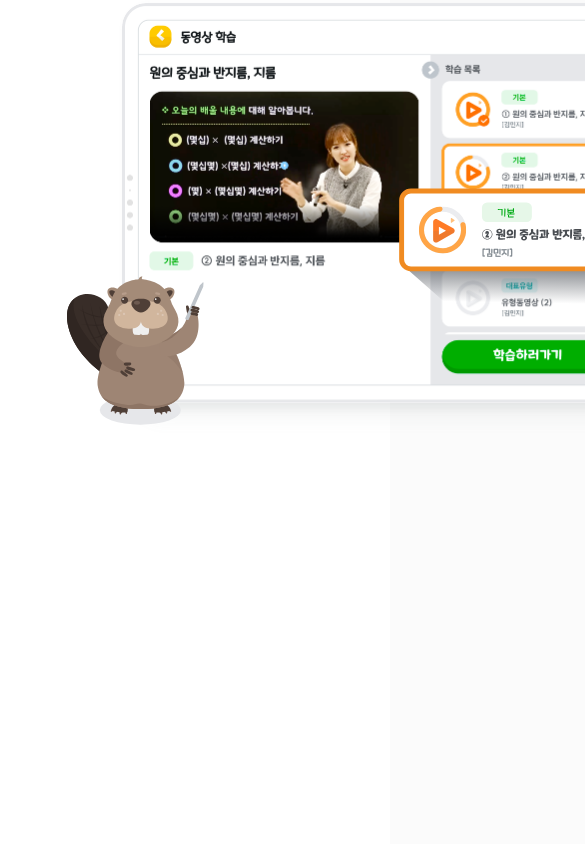
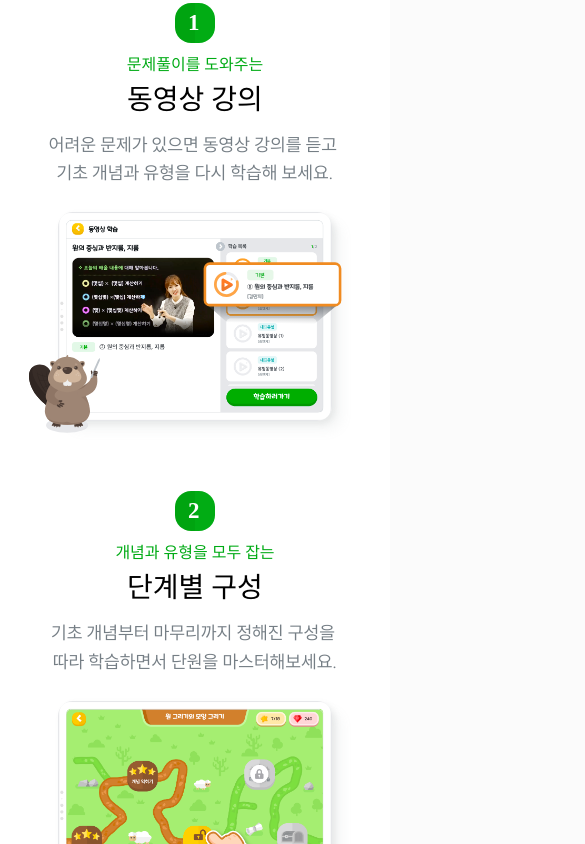
Before and after one commit to kimjihye058/holing, a React (Vite) app in the folder holingclone/: page / in a window 390 px wide. Shown: the part 2140-2984 px from the top of the page, 585 px wide, since content can reach past the window. Built offline with nearby package versions, Linux system fonts and the light colour scheme; a web font is replaced by a local one.

Commit message:
#16 Section3 steps 반응형

```diff
--- a/holingclone/src/components/Section3.tsx
+++ b/holingclone/src/components/Section3.tsx
@@ -1,121 +1,20 @@
 import styled from "styled-components";
 
 function Section3() {
-  const steps = [
-    {
-      id: 1,
-      bg: "/assets/images/steps/step1.png",
-      images: [
-        {
-          src: "/assets/images/steps/step1_beaver.svg",
-          alt: "step1비버",
-          style: {
-            position: "absolute" as const,
-            left: "-55px",
-            bottom: "-22px",
-          },
-        },
-        {
-          src: "/assets/images/steps/step1_overlay.svg",
-          alt: "step1오버레이",
-          style: {
-            position: "absolute" as const,
-            right: "-19px",
-            bottom: "96.08px",
-          },
-          width: 264,
-        },
-      ],
-      title1: "문제풀이를 도와주는",
-      title2: "동영상 강의",
-      desc: "어려운 문제가 있으면 동영상 강의를 듣고 기초 개념과 유형을 다시 학습해 보세요.",
-      type: "Step1",
-    },
-    {
-      id: 2,
-      bg: "/assets/images/steps/step2.png",
-      images: [
-        {
-          src: "/assets/images/steps/ruby.svg",
-          alt: "step2루비",
-          style: {
-            position: "absolute" as const,
-            right: "-73px",
-            bottom: "-30px",
-          },
-        },
-      ],
-      title1: "개념과 유형을 모두 잡는",
-      title2: "단계별 구성",
-      desc: "기초 개념부터 마무리까지 정해진 구성을 따라 학습하면서 단원을 마스터해보세요.",
-      type: "Step2",
-    },
-    {
-      id: 3,
-      bg: "/assets/images/steps/step3.png",
-      images: [],
-      title1: "실력을 업그레이드하는",
-      title2: "레벨업 학습",
-      desc: "레벨을 점점 올리면서 난이도 높은 문제를 풀고, 내 실력도 함께 높여보세요.",
-      type: "Step1",
-    },
-    {
-      id: 4,
-      bg: "/assets/images/steps/step4.png",
-      images: [
-        {
-          src: "/assets/images/steps/step4_beaver.svg",
-          alt: "step4비버",
-          style: {
-            position: "absolute" as const,
-            right: "-76px",
-            bottom: "-30px",
-          },
-        },
-      ],
-      title1: "취약유형을 클리어하는",
-      title2: "챌린지 학습",
-      desc: "AI 학습 분석으로 현재 실력을 진단하고, 부족한 유형을 보완해 보세요.",
-      type: "Step2",
-    },
-    {
-      id: 5,
-      bg: "/assets/images/steps/step5.png",
-      images: [
-        {
-          src: "/assets/images/steps/cloud.svg",
-          alt: "step5구름",
-          style: {
-            position: "absolute" as const,
-            left: "-32px",
-            bottom: "94px",
-          },
-        },
-        {
-          src: "/assets/images/steps/step5_beaver.svg",
-          alt: "step5비버",
-          style: {
-            position: "absolute" as const,
-            right: "-62px",
-            bottom: "-25px",
-          },
-        },
-      ],
-      title1: "의욕과 재미를 더하는",
-      title2: "학습 보상",
-      desc: `학습 목표를 달성해 루비를 모으고
-게임도 참여하면서 즐겁게 공부해 보세요.`,
-      type: "Step1",
-    },
-  ];
-
   return (
     <Third>
       <SpansDiv>
-        <Span1>초등 수학 공부, <MobileBr />아이가 잘 따라갈 수 있을까요?</Span1>
+        <Span1>
+          초등 수학 공부, <MobileBr />
+          아이가 잘 따라갈 수 있을까요?
+        </Span1>
         <Span2>
           홀링은
-          <Span2_1> 스스로 끝까지<MobileBr /> </Span2_1>
+          <Span2_1>
+            {" "}
+            스스로 끝까지
+            <MobileBr />{" "}
+          </Span2_1>
           해낼 수 있는
           <br />
           습관과 자신감을 길러줘요
@@ -123,28 +22,137 @@ function Section3() {
       </SpansDiv>
 
       <Steps>
-        {steps.map((step) => {
-          const StepWrapper = step.type === "Step1" ? Step1 : Step2;
-          return (
-            <StepWrapper key={step.id}>
-              <Photos style={{ backgroundImage: `url(${step.bg})` }}>
-                {step.images.map((img, idx) => (
-                  <img key={idx} {...img} />
-                ))}
+        {/* Step 1 */}
+        <Step1>
+          <Photos
+            style={{ backgroundImage: `url(/assets/images/steps/step1.png)` }}
+          >
+            <StepImage
+              src="/assets/images/steps/step1_beaver.svg"
+              alt="step1비버"
+              className="step1_beaver"
+            />
+            <StepImage
+              src="/assets/images/steps/step1_overlay.svg"
+              alt="step1오버레이"
+              className="step1_overlay"
+            />
           </Photos>
           <Descs>
             <StepNumber>
-                  <StepNumberSpan>{step.id}</StepNumberSpan>
+              <StepNumberSpan>1</StepNumberSpan>
             </StepNumber>
             <Desc1>
-                  <Desc1_1>{step.title1}</Desc1_1>
-                  <Desc1_2>{step.title2}</Desc1_2>
+              <Desc1_1>문제풀이를 도와주는</Desc1_1>
+              <Desc1_2>동영상 강의</Desc1_2>
             </Desc1>
-                <Desc2>{step.desc}</Desc2>
+            <Desc2>
+              어려운 문제가 있으면 동영상 강의를 듣고 기초 개념과 유형을 다시
+              학습해 보세요.
+            </Desc2>
           </Descs>
-            </StepWrapper>
-          );
-        })}
+        </Step1>
+
+        {/* Step 2 */}
+        <Step2>
+          <Photos
+            style={{ backgroundImage: `url(/assets/images/steps/step2.png)` }}
+          >
+            <StepImage
+              src="/assets/images/steps/ruby.svg"
+              alt="step2루비"
+              className="step2_ruby"
+            />
+          </Photos>
+          <Descs>
+            <StepNumber>
+              <StepNumberSpan>2</StepNumberSpan>
+            </StepNumber>
+            <Desc1>
+              <Desc1_1>개념과 유형을 모두 잡는</Desc1_1>
+              <Desc1_2>단계별 구성</Desc1_2>
+            </Desc1>
+            <Desc2>
+              기초 개념부터 마무리까지 정해진 구성을 따라 학습하면서 단원을
+              마스터해보세요.
+            </Desc2>
+          </Descs>
+        </Step2>
+
+        {/* Step 3 */}
+        <Step1>
+          <Photos
+            style={{ backgroundImage: `url(/assets/images/steps/step3.png)` }}
+          ></Photos>
+          <Descs>
+            <StepNumber>
+              <StepNumberSpan>3</StepNumberSpan>
+            </StepNumber>
+            <Desc1>
+              <Desc1_1>실력을 업그레이드하는</Desc1_1>
+              <Desc1_2>레벨업 학습</Desc1_2>
+            </Desc1>
+            <Desc2>
+              레벨을 점점 올리면서 난이도 높은 문제를 풀고, 내 실력도 함께
+              높여보세요.
+            </Desc2>
+          </Descs>
+        </Step1>
+
+        {/* Step 4 */}
+        <Step2>
+          <Photos
+            style={{ backgroundImage: `url(/assets/images/steps/step4.png)` }}
+          >
+            <StepImage
+              src="/assets/images/steps/step4_beaver.svg"
+              alt="step4비버"
+              className="step4_beaver"
+            />
+          </Photos>
+          <Descs>
+            <StepNumber>
+              <StepNumberSpan>4</StepNumberSpan>
+            </StepNumber>
+            <Desc1>
+              <Desc1_1>취약유형을 클리어하는</Desc1_1>
+              <Desc1_2>챌린지 학습</Desc1_2>
+            </Desc1>
+            <Desc2>
+              AI 학습 분석으로 현재 실력을 진단하고, 부족한 유형을 보완해
+              보세요.
+            </Desc2>
+          </Descs>
+        </Step2>
+
+        {/* Step 5 */}
+        <Step1>
+          <Photos
+            style={{ backgroundImage: `url(/assets/images/steps/step5.png)` }}
+          >
+            <StepImage
+              src="/assets/images/steps/cloud.svg"
+              alt="step5구름"
+              className="cloud"
+            />
+            <StepImage
+              src="/assets/images/steps/step5_beaver.svg"
+              alt="step5비버"
+              className="step5_beaver"
+            />
+          </Photos>
+          <Descs>
+            <StepNumber>
+              <StepNumberSpan>5</StepNumberSpan>
+            </StepNumber>
+            <Desc1>
+              <Desc1_1>의욕과 재미를 더하는</Desc1_1>
+              <Desc1_2>학습 보상</Desc1_2>
+            </Desc1>
+            <Desc2>{`학습 목표를 달성해 루비를 모으고
+게임도 참여하면서 즐겁게 공부해 보세요.`}</Desc2>
+          </Descs>
+        </Step1>
       </Steps>
     </Third>
   );
@@ -230,6 +238,69 @@ const MobileBr = styled.br`
   }
 `;
 
+export const StepImage = styled.img`
+  position: absolute;
+
+  &.step1_beaver {
+    left: -55px;
+    bottom: -22px;
+  }
+  &.step1_overlay {
+    width: 264px;
+    right: -19px;
+    top: 96.08px;
+  }
+  &.step2_ruby {
+    right: -73px;
+    bottom: -30px;
+  }
+  &.step4_beaver {
+    right: -76px;
+    bottom: -30px;
+  }
+  &.cloud {
+    left: -32px;
+    bottom: 94px;
+  }
+  &.step5_beaver {
+    right: -62px;
+    bottom: -25px;
+  }
+
+  @media (max-width: 800px) {
+    &.step1_beaver {
+      width: 79px;
+      left: -29px;
+      bottom: -11.5px;
+    }
+    &.step1_overlay {
+      width: 138.745px;
+      right: -10px;
+      top: 50px;
+    }
+    &.step2_ruby {
+      width: 84px;
+      right: -38px;
+      bottom: -15px;
+    }
+    &.step4_beaver {
+      width: 83px;
+      right: -40px;
+      bottom: -16px;
+    }
+    &.cloud {
+      width: 52.5px;
+      left: -16px;
+      bottom: 49px;
+    }
+    &.step5_beaver {
+      width: 150px;
+      right: -32.6px;
+      bottom: -13.3px;
+    }
+  }
+`;
+
 export const Steps = styled.div`
   display: flex;
   flex-direction: column;
@@ -238,6 +309,9 @@ export const Steps = styled.div`
   padding-left: 40px;
   padding-right: 40px;
   max-width: 1280px;
+  @media (max-width: 800px) {
+    gap: 70px;
+  }
 `;
 
 export const Step1 = styled.div`
@@ -247,6 +321,12 @@ export const Step1 = styled.div`
   align-items: flex-start;
   box-pack: start;
   justify-content: flex-start;
+  @media (max-width: 800px) {
+    flex-direction: column-reverse;
+    align-items: center;
+    justify-content: center;
+    gap: 24px;
+  }
 `;
 
 export const Step2 = styled.div`
@@ -256,6 +336,12 @@ export const Step2 = styled.div`
   align-items: flex-start;
   -webkit-box-pack: start;
   justify-content: flex-start;
+  @media (max-width: 800px) {
+    flex-direction: column-reverse;
+    align-items: center;
+    justify-content: center;
+    gap: 24px;
+  }
 `;
 
 export const Photos = styled.div`
@@ -270,6 +356,14 @@ export const Photos = styled.div`
     rgba(116, 123, 126, 0.12) 5px 5px 10px 0px;
   flex-shrink: 0;
   margin: 0px 82px 30px;
+  @media (max-width: 800px) {
+    width: 273.285px;
+    height: 209px;
+    border-radius: 15px;
+    box-shadow: rgba(142, 147, 148, 0.08) 9.94275px 9.94275px 11.1856px 0px,
+      rgba(116, 123, 126, 0.12) 3.10711px 3.10711px 6.21422px 0px;
+    margin: 0px;
+  }
 `;
 
 export const Descs = styled.div`
@@ -278,6 +372,13 @@ export const Descs = styled.div`
   gap: 22px;
   margin: 50px 0px 0px 50px;
   width: 300px;
+  @media (max-width: 800px) {
+    justify-content: center;
+    align-items: center;
+    margin-top: 0px;
+    margin-left: 0px;
+    gap: 0px;
+  }
 `;
 
 export const StepNumber = styled.div`
@@ -297,6 +398,11 @@ export const StepNumber = styled.div`
     rgb(0, 164, 16) 50%,
     rgb(0, 164, 16) 100%
   );
+  @media (max-width: 800px) {
+    width: 40px;
+    height: 40px;
+    border-radius: 16px;
+  }
 `;
 
 export const StepNumberSpan = styled.span`
@@ -308,12 +414,21 @@ export const StepNumberSpan = styled.span`
   width: 17px;
   white-space: normal;
   line-height: inherit;
+  @media (max-width: 800px) {
+    font-size: 23px;
+    width: 14px;
+  }
 `;
 
 export const Desc1 = styled.div`
   display: flex;
   flex-direction: column;
   gap: 8px;
+  @media (max-width: 800px) {
+    margin-top: 8px;
+    gap: 2px;
+    align-items: center;
+  }
 `;
 
 export const Desc1_1 = styled.span`
@@ -325,6 +440,9 @@ export const Desc1_1 = styled.span`
   width: unset;
   white-space: normal;
   line-height: inherit;
+  @media (max-width: 800px) {
+    font-size: 16px;
+  }
 `;
 
 export const Desc1_2 = styled.span`
@@ -336,6 +454,9 @@ export const Desc1_2 = styled.span`
   width: unset;
   white-space: normal;
   line-height: inherit;
+  @media (max-width: 800px) {
+    font-size: 28px;
+  }
 `;
 
 export const Desc2 = styled.span`
@@ -347,4 +468,8 @@ export const Desc2 = styled.span`
   width: unset;
   white-space: break-spaces;
   line-height: 1.6;
+  @media (max-width: 800px) {
+    text-align: center;
+    margin-top: 14px;
+  }
 `;
```
Lines whose indentation alone changed are shown as unchanged.
